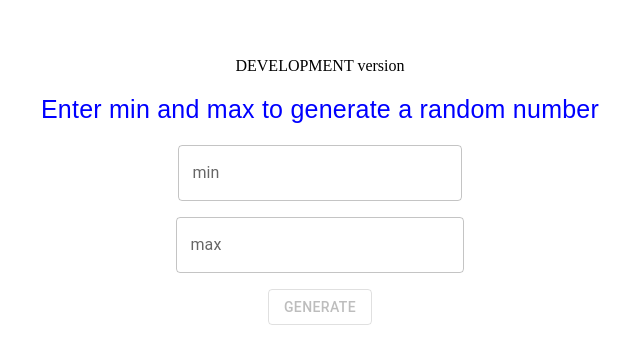
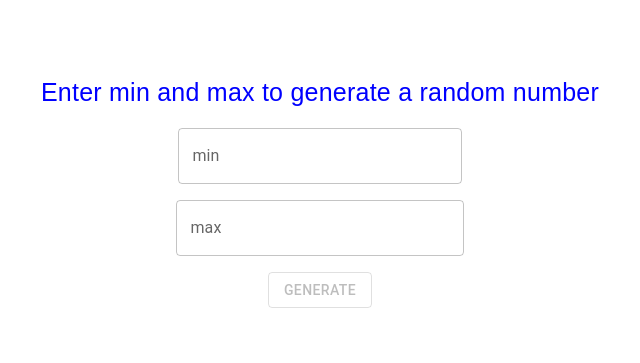
Before and after one commit to hzville/Full-stack-open-part-11-custom-app, a React (Vite) app in the folder frontend/: page / in a window 1280 px wide. Shown: the part 217-580 px from the top of the page, without its empty margins (320-960 px from the left). Built offline with nearby package versions, Linux system fonts and the light colour scheme; no server answers.

Commit message:
Release to master (#22)
* remove testing div

```diff
--- a/frontend/src/components/InputMinMax.tsx
+++ b/frontend/src/components/InputMinMax.tsx
@@ -33,7 +33,6 @@ const InputMinMax = ({ setGeneratedNumber }: InputMinMaxProps) => {
 
   return (
     <>
-      <div>DEVELOPMENT version</div>
       <Typography sx={styles.header} data-testid="header">
         Enter min and max to generate a random number
       </Typography>
```
